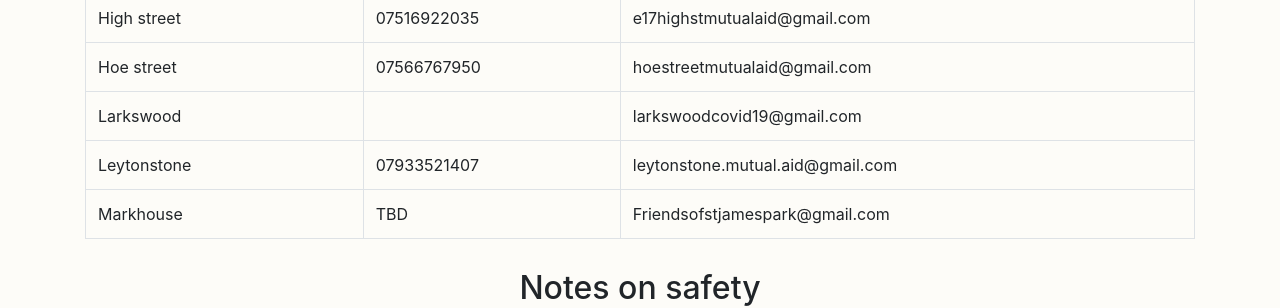
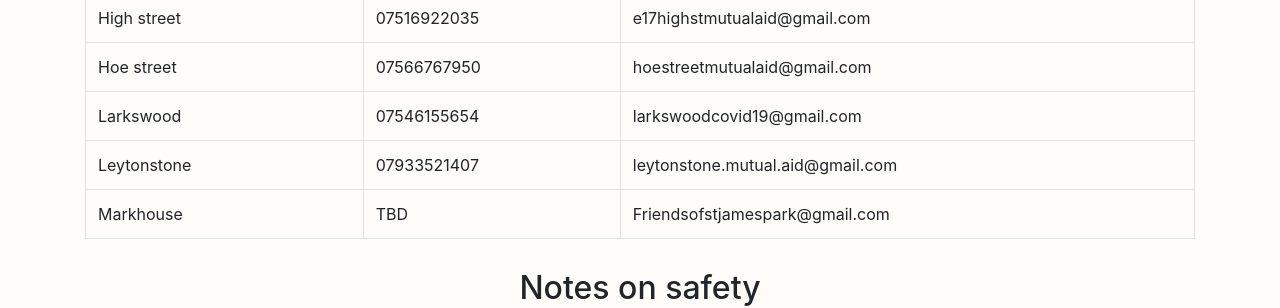
Before and after one commit to wfcovid19/wfcovid19.github.io, a Jekyll site: the page built from index.md, in a window 1280 px wide. Shown: the part 1086-1394 px from the top of the page. Built offline with Jekyll 4.4.1, drawn with Linux system fonts in a browser that asks for light colours.

Commit message:
larkswood phone

```diff
--- a/index.md
+++ b/index.md
@@ -99,7 +99,7 @@ Contact the group for your ward using the phone or email listed below.
   </tr>
   <tr>
     <td>Larkswood</td>
-    <td></td>
+    <td>07546155654</td>
     <td>larkswoodcovid19@gmail.com</td>
   </tr>
   <tr>
```
